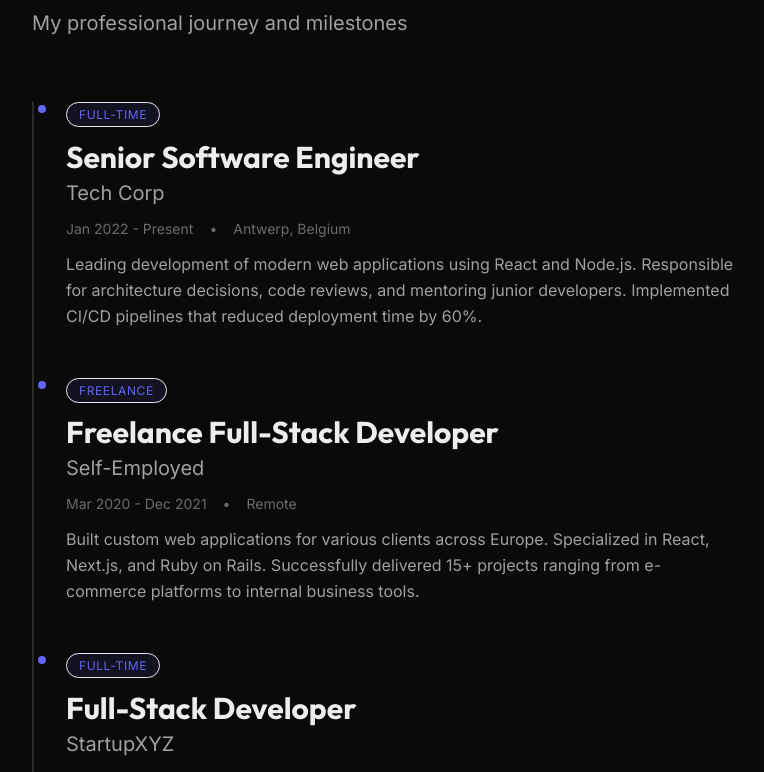
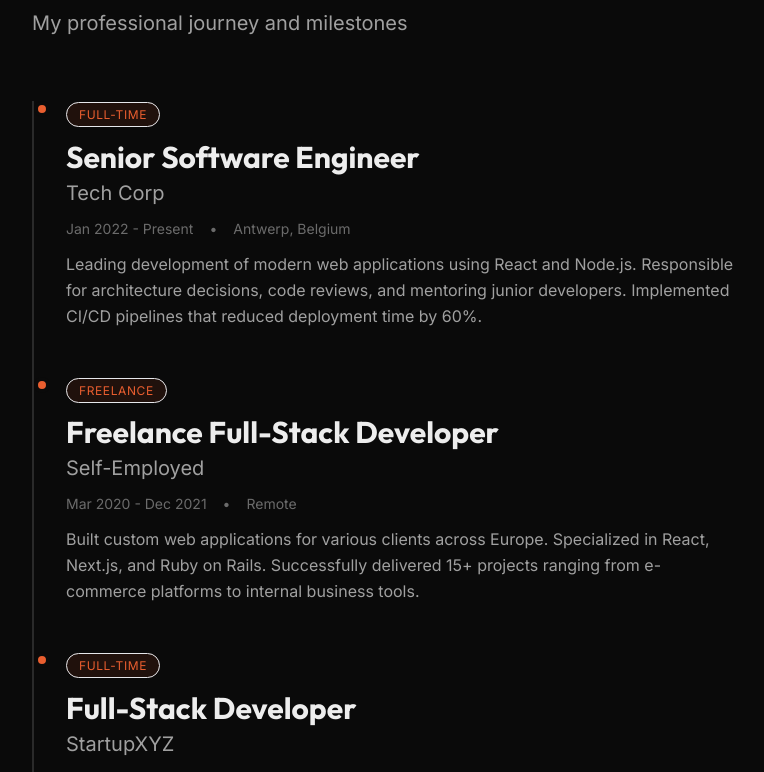
Before and after one commit to fousa/website, a Next.js app: page / in a window 1280 px wide. Shown: the part 947-1719 px from the top of the page, without its empty margins (160-924 px from the left). Built offline with nearby package versions, Linux system fonts and the light colour scheme.

Commit message:
bugfix(hero): align the tooltips

```diff
--- /dev/null
+++ b/changes/CR-005-tooltip-alignment-color.md
@@ -0,0 +1,50 @@
+# CR-005: Tooltip Alignment and Focus Color
+
+## Context
+The visual consistency needs improvement. Specifically, the tooltips (introduced in CR-004) are not perfectly aligned with the icons, and the current "focus" (accent) color needs to be updated to a specific shade of orange to match the desired branding.
+
+## Goal
+Fix the alignment of the tooltips so they sit centered above the icons, and update the global focus/accent color to `#E95E2F`.
+
+## Scope (in scope / out of scope)
+**In scope:**
+- Updating CSS variables in `src/app/globals.css` (specifically `--accent` and `--accent-hover`).
+- Adjusting the positioning logic/classes in the `Tooltip` component to ensure perfect centering.
+- Verifying the color change propagates to all hover/focus states (links, buttons).
+
+**Out of scope:**
+- Changing other colors in the palette (backgrounds, foregrounds).
+
+## Acceptance criteria (checkboxes)
+- [x] Global accent color is `#E95E2F`.
+- [x] Accent hover color is updated to a suitable complementary shade (e.g., slightly lighter or darker version of the new orange).
+- [x] Tooltips are horizontally centered relative to their parent icon.
+- [x] Tooltips have appropriate vertical spacing (not touching the icon).
+
+## Risks / Attention points
+- Changing a global variable affects the whole site. Check headings, links, and other elements that use `text-accent`.
+
+## Tasks
+- [x] **Update Global Color Variables** <!-- id: 500 -->
+  - **Goal**: Apply smooth orange branding.
+  - **Deliverable**: `src/app/globals.css` updated with `--accent: #E95E2F`.
+  - **Done when**: The site uses the new orange color for accents.
+  - **Likely Files**: `src/app/globals.css`
+- [x] **Fix Tooltip Alignment** <!-- id: 501 -->
+  - **Goal**: Center the tooltip.
+  - **Deliverable**: Updated classes in `Tooltip.tsx` (e.g., `left-1/2 -translate-x-1/2`).
+  - **Done when**: Tooltip arrow/body is perfectly centered on the trigger.
+  - **Likely Files**: `src/components/ui/Tooltip.tsx`
+- [x] **Verify Hover States** <!-- id: 502 -->
+  - **Goal**: Ensure acceptable contrast/visibility.
+  - **Deliverable**: Visual check (or specific CSS tweak) for the hover state.
+  - **Done when**: Hovering doesn't look broken or low-contrast.
+  - **Likely Files**: `src/app/globals.css`
+- [x] **Run tests** <!-- id: 503 -->
+  - **Goal**: Verify build.
+  - **Deliverable**: `npm run lint` / build.
+  - **Done when**: Success.
+- [x] **Update docs** <!-- id: 504 -->
+  - **Goal**: Record changes.
+  - **Deliverable**: Updated checklist.
+  - **Done when**: All tasks are marked as done.
--- a/src/app/globals.css
+++ b/src/app/globals.css
@@ -12,9 +12,9 @@
   --foreground-secondary: #a0a0a0;
   --foreground-muted: #6b6b6b;
 
-  --accent: #6366f1;
-  --accent-hover: #818cf8;
-  --accent-muted: rgba(99, 102, 241, 0.1);
+  --accent: #E95E2F;
+  --accent-hover: #F07A4D;
+  --accent-muted: rgba(233, 94, 47, 0.1);
 
   --border: #2a2a2a;
   --border-hover: #3a3a3a;
--- a/src/components/ui/Tooltip.tsx
+++ b/src/components/ui/Tooltip.tsx
@@ -13,7 +13,7 @@ export default function Tooltip({ content, children }: TooltipProps) {
 
   return (
     <div
-      className="relative inline-block"
+      className="relative inline-flex items-center justify-center"
       onMouseEnter={() => setIsVisible(true)}
       onMouseLeave={() => setIsVisible(false)}
     >
@@ -21,14 +21,17 @@ export default function Tooltip({ content, children }: TooltipProps) {
       <AnimatePresence>
         {isVisible && (
           <motion.div
-            initial={{ opacity: 0, y: 5 }}
+            initial={{ opacity: 0, y: 8 }}
             animate={{ opacity: 1, y: 0 }}
-            exit={{ opacity: 0, y: 5 }}
+            exit={{ opacity: 0, y: 8 }}
             transition={{ duration: 0.2 }}
-            className="absolute left-1/2 -translate-x-1/2 bottom-full mb-2 px-3 py-1.5 bg-foreground text-background text-sm font-body rounded-md whitespace-nowrap pointer-events-none z-50"
+            className="absolute left-1/2 bottom-full mb-3 pointer-events-none z-50"
+            style={{ transform: 'translateX(-50%)' }}
           >
-            {content}
-            <div className="absolute left-1/2 -translate-x-1/2 top-full w-0 h-0 border-l-4 border-r-4 border-t-4 border-l-transparent border-r-transparent border-t-foreground" />
+            <div className="px-3 py-1.5 bg-foreground text-background text-sm font-body rounded-md whitespace-nowrap shadow-lg">
+              {content}
+            </div>
+            <div className="absolute left-1/2 top-full w-0 h-0 -mt-px" style={{ transform: 'translateX(-50%)', borderLeft: '4px solid transparent', borderRight: '4px solid transparent', borderTop: '4px solid var(--foreground)' }} />
           </motion.div>
         )}
       </AnimatePresence>
```
